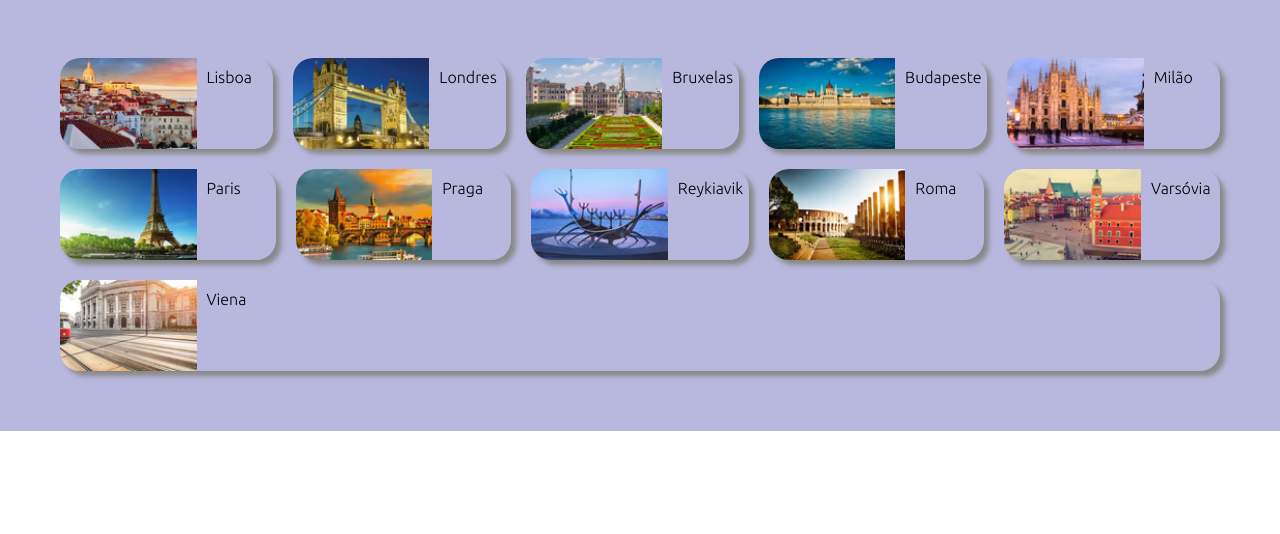
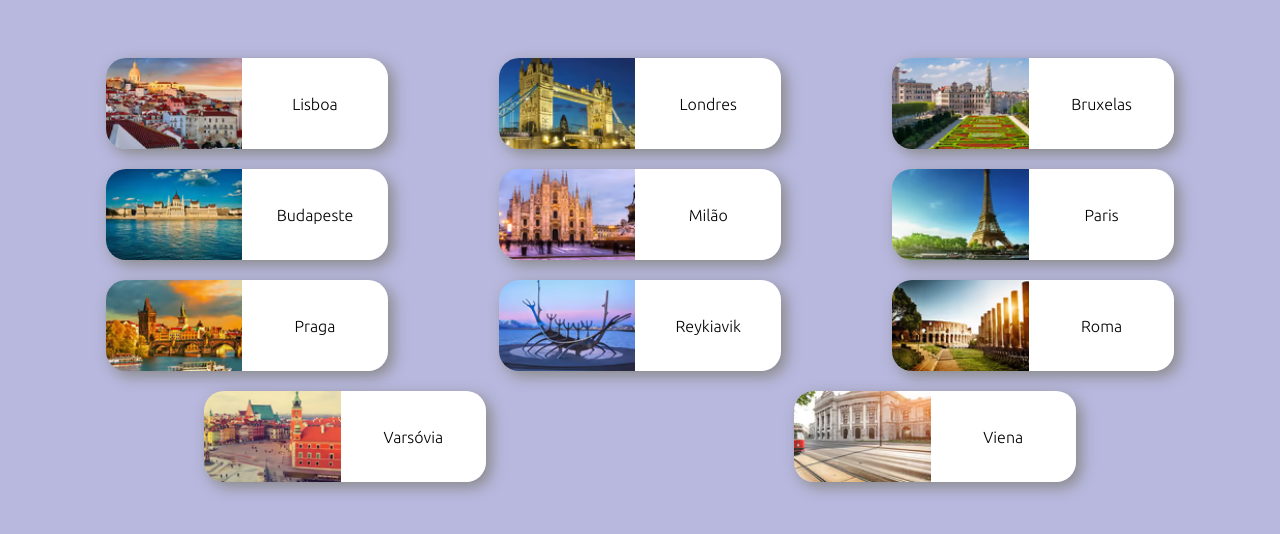
Before and after one commit to fabiofalopes/pw_lab3, a plain HTML site: page index.html in a window 1280 px wide. Shown: the part 1682-2216 px from the top of the page. Before the commit the page ends 2113 px from the top, so only its background shows below. Drawn offline with Linux system fonts and the light colour scheme; a web font is replaced by a local one.

Commit message:
Fix city boxes

```diff
--- a/estilos.css
+++ b/estilos.css
@@ -1,5 +1,4 @@
 * {
-
     font-family: 'Ubuntu', sans-serif;
     box-sizing: border-box;
     padding: 0;
@@ -41,19 +40,28 @@
 
 .capitais > div {
     display: flex;
-    flex-direction: row;
+    /*justify-content: space-around;*/
     border-radius: 20px;
-    box-shadow: 5px 5px 5px #888888;
+    box-shadow: 5px 5px 15px #888888;
     margin: 10px;
-    flex: 1;
-}
-
-.capitais * p {
-    padding: 10px;
-
 }
 
 .capitais img {
     border-radius: 20px 0 0 20px;
     height: 100%;
 }
+
+.capitais div div:last-child{
+    /* Selector indentifica os divs com o paragrafo com nome da capital
+    (ultimo div filho de cada div dentro do elemento com classe capitais) */
+
+    width: 150px;
+    background-color: white;
+    padding: 20px;
+    border-radius: 0 20px 20px 0; /* arredonda 2º e 3º canto */
+
+    /*centrar texto na caixa*/
+    display: flex;
+    justify-content: center;
+    align-items: center;
+}
```
Also changed, not shown: index.html (+1 -1 lines).
